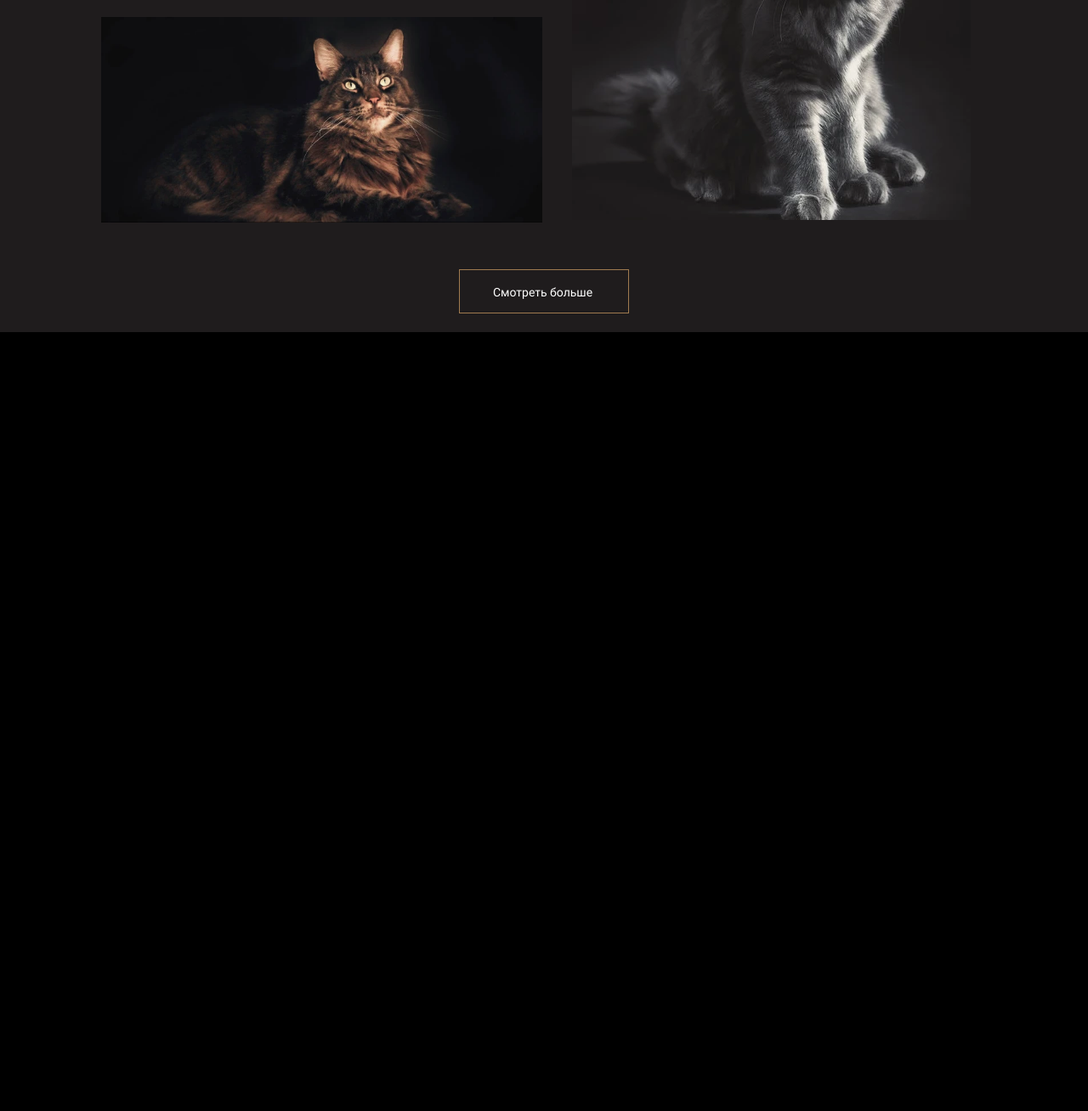
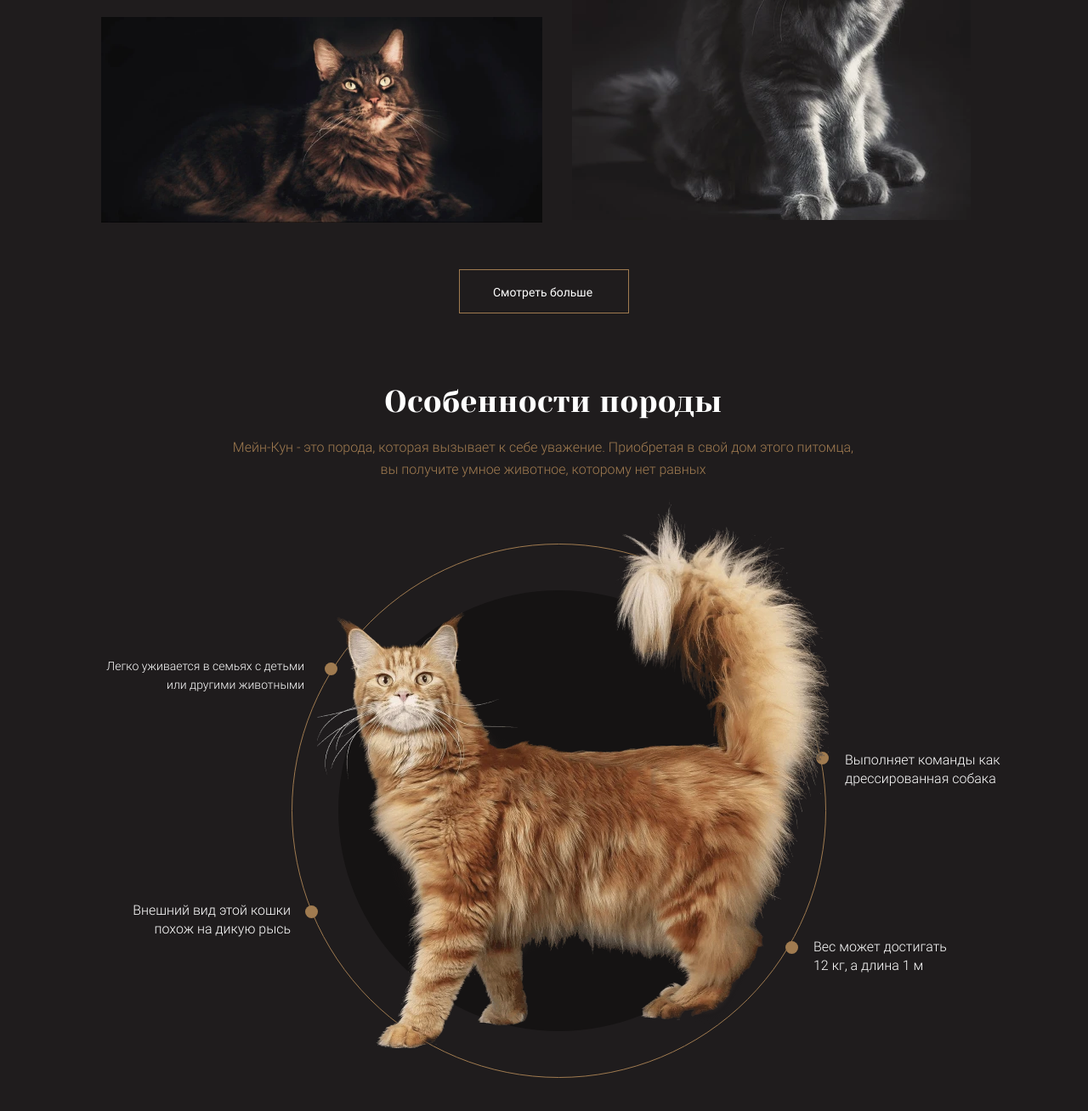
Before and after one commit to AlinaGlinskaya/Main-coon, a plain HTML site: page index.html in a window 1280 px wide. Shown: the part 1353-2661 px from the top of the page at 85% size. Before the commit the page ends 1744 px from the top, so only its background shows below. Drawn offline with Linux system fonts and the light colour scheme.

Commit message:
breed-features-section

```diff
--- a/css/style.css
+++ b/css/style.css
@@ -712,4 +712,147 @@ a {
 		font-size: 12px;
 		font-weight: 700;
 	}
+
+	.pets {
+		min-height: 760px;
+	}
 }
+
+/*Breed-features*/
+
+.breed-features {
+	min-height: 986px;
+	margin-top: -1px;
+	background-color: #1f1c1d;
+}
+
+.breed-features__wrapper {
+	padding-top: 32px;
+}
+
+.breed-features__title {
+	width: 450px;
+	padding-left: 37px;
+	margin-bottom: 4px;
+}
+
+.breed-features__description {
+	width: 740px;
+	color: #a07b50;
+	font-weight: 300;
+	font-size: 16px;
+	line-height: 26px;
+	text-align: center;
+	transform: translateX(-1px);
+}
+
+.breed-features__list {
+	margin: 0;
+	padding: 0;
+	list-style: none;
+	height: 0;
+	width: 0;
+}
+
+.breed-features__item {
+	position: relative;
+	font-weight: 300;
+	font-size: 16px;
+	line-height: 22px;
+	color: #ffffff;
+}
+
+.breed-features__item::after {
+	position: absolute;
+	content: "";
+	width: 15px;
+	height: 15px;
+	border-radius: 50%;
+	background-color: #a07b50;
+}
+
+.breed-features__item--livable {
+	width: 255px;
+	font-size: 14px;
+	top: -467px;
+	left: -236px;
+	text-align: right;
+}
+
+.breed-features__item--livable::after {
+	top: 7px;
+	right: -39px;
+}
+
+.breed-features__item--trainable {
+	top: -400px;
+	left: 655px;
+	width: 183px;
+}
+
+@media (min-width: 1024px) and (max-width: 1125px) {
+	.breed-features__item--trainable {
+		width: auto;
+	}
+
+	.breed-features__item.breed-features__item--appearance {
+		top: -330px;
+		left: -204px;
+	}
+
+	.breed-features__item.breed-features__item--weight {
+		top: -275px;
+		left: 605px;
+	}
+}
+
+.breed-features__item--trainable::after {
+	top: 1px;
+	left: -34px;
+}
+
+.breed-features__item--weight {
+	top: -224px;
+	left: 618px;
+	width: 175px;
+}
+
+.breed-features__item--weight::after {
+	top: 4px;
+	left: -33px;
+}
+
+.breed-features__item--appearance {
+	top: -311px;
+	left: -227px;
+	width: 230px;
+	text-align: right;
+}
+
+.breed-features__item--appearance::after {
+	top: 5px;
+	right: -32px;
+}
+
+.breed-features__photo {
+	position: relative;
+	z-index: 10;
+	left: 34px;
+	top: 5px;
+}
+
+.breed-features__photo::after {
+	position: absolute;
+	content: "";
+	left: -30px;
+	top: 53px;
+	width: 629px;
+	height: 629px;
+	padding: 54px;
+	border-radius: 50%;
+	background-color: #151313;
+	z-index: -1;
+	border: 1px solid #a07b50;
+	background-clip: content-box;
+	box-sizing: border-box;
+}
--- a/index.html
+++ b/index.html
@@ -230,19 +230,19 @@
 						<div class="gallery__item gallery__item--top">
 							<picture>
 								<source type="image/webp" srcset="img/pets-list-1-desktop@1x.webp 1x, img/pets-list-1-desktop@2x.webp 2x">
-									<img class="gallery__item-image gallery__item-image--top" src="img/pets-list-1-desktop@1x.png" srcset="img/pets-list-1-desktop@2x.png 2x" width="518" height="320">
+								<img class="gallery__item-image gallery__item-image--top" src="img/pets-list-1-desktop@1x.png" srcset="img/pets-list-1-desktop@2x.png 2x" width="518" height="320">
 							</picture>
 						</div>
 						<div class="gallery__item gallery__item--bottom">
 							<picture>
 								<source type="image/webp" srcset="img/pets-list-2-desktop@1x.webp 1x, img/pets-list-2-desktop@2x.webp 2x">
-									<img class="gallery__item-image" src="img/pets-list-2-desktop@1x.png" srcset="img/pets-list-2-desktop@2x.png 2x" width="776" height="362">
+								<img class="gallery__item-image" src="img/pets-list-2-desktop@1x.png" srcset="img/pets-list-2-desktop@2x.png 2x" width="776" height="362">
 							</picture>
 						</div>
 						<div class="gallery__item gallery__item--center">
 							<picture>
 								<source type="image/webp" srcset="img/pets-list-3-desktop@1x.webp 1x, img/pets-list-3-desktop@2x.webp 2x">
-									<img class="gallery__item-image" src="img/pets-list-3-desktop@1x.png" srcset="img/pets-list-3-desktop@2x.png 2x" width="469" height="483">
+								<img class="gallery__item-image" src="img/pets-list-3-desktop@1x.png" srcset="img/pets-list-3-desktop@2x.png 2x" width="469" height="483">
 							</picture>
 						</div>
 					</div>
@@ -256,6 +256,31 @@
 				<a class="pets__button" href="#">Смотреть больше</a>
 			</div>
 		</section>
+
+		<section class="breed-features">
+			<div class="breed-features__wrapper section__wrapper container">
+				<h2 class="breed-features__title title">Особенности породы</h2>
+				<p class="breed-features__description">Мейн-Кун - это порода, которая вызывает к себе уважение. Приобретая в свой дом этого питомца, вы получите умное животное, которому нет равных</p>
+				<div class="breed-features__content">
+					<div class="breed-features__photo">
+						<picture>
+							<source type="image/webp" srcset="img/breed-features-mobile@1x.webp 1x, img/breed-features-mobile@2x.webp 2x" media="(max-width: 767px)">
+							<source type="image/webp" srcset="img/breed-features-tablet@1x.webp 1x, img/breed-features-tablet@2x.webp 2x" media="(max-width: 1023px)">
+							<source type="image/webp" srcset="img/breed-features-desktop@1x.webp 1x, img/breed-features-desktop@2x.webp 2x">
+							<source srcset="img/breed-features-mobile@1x.png 1x, img/breed-features-mobile@2x.png 2x" media="(max-width: 767px)">
+							<source srcset="img/breed-features-tablet@1x.png 1x, img/breed-features-tablet@2x.png 2x" media="(max-width: 1023px)">
+							<img src="img/breed-features-desktop@1x.png" srcset="img/breed-features-desktop@2x.png 2x" width="602" height="655" alt="Фото рыжего Мейн-Куна">
+						</picture>
+					</div>
+					<ul class="breed-features__list">
+						<li class="breed-features__item breed-features__item--livable">Легко уживается в семьях с детьми или другими животными</li>
+						<li class="breed-features__item breed-features__item--trainable">Выполняет команды как дрессированная собака</li>
+						<li class="breed-features__item breed-features__item--weight">Вес может достигать 12 кг, а длина 1 м</li>
+						<li class="breed-features__item breed-features__item--appearance">Внешний вид этой кошки похож на дикую рысь</li>
+					</ul>
+				</div>
+			</div>
+		</section>
 	</main>
 
 	<script src="js/test-webp.js"></script>
```
